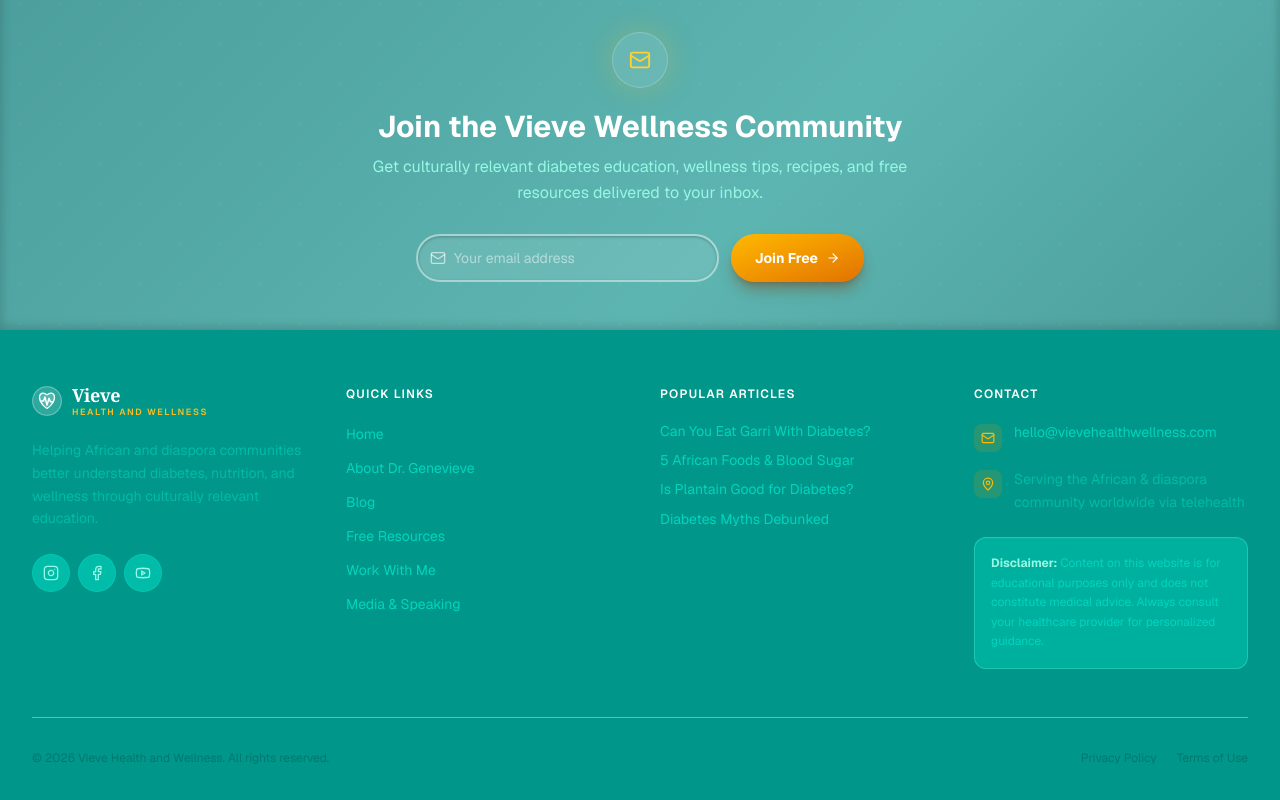
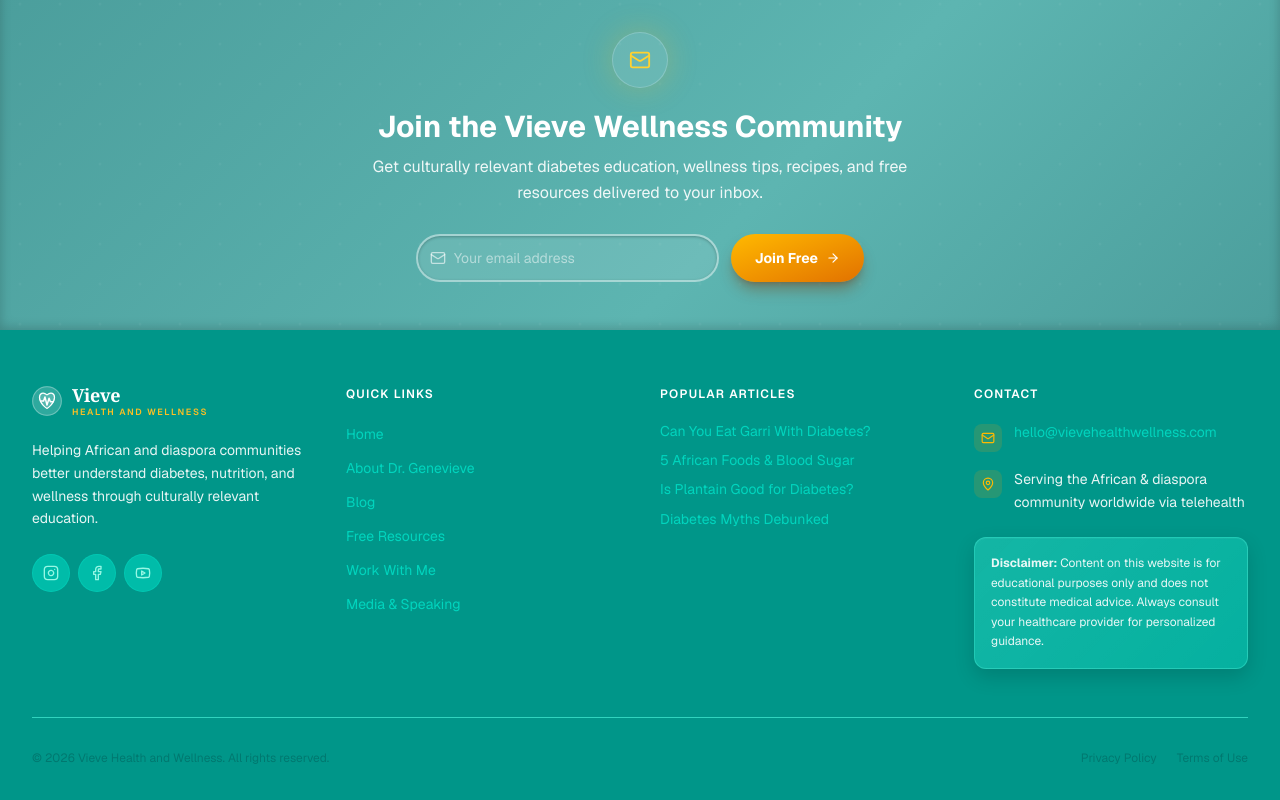
Before and after one commit to nefnakhe/vieve-health-wellness, a Next.js app: page /work-with-me in a window 1280 px wide. Shown: the part 4104-4904 px from the top of the page. Built offline with nearby package versions, Linux system fonts and the light colour scheme.

Commit message:
style: match subtext colors to cards, add shadows/gradients to icon backgrounds, improve disclaimer visibility

```diff
--- a/src/app/page.tsx
+++ b/src/app/page.tsx
@@ -518,7 +518,7 @@
             <h2 className="text-3xl sm:text-4xl font-bold text-white mt-3 mb-4">
               Free Educational Resources
             </h2>
-            <p className="text-teal-300 text-lg">
+            <p className="text-white text-lg opacity-90">
               Practical guides created specifically for African and diaspora
               communities — completely free.
             </p>
@@ -538,8 +538,9 @@
               >
                 <div className={[
                   `w-14 h-14 ${resource.iconBg} rounded-2xl flex items-center justify-center mb-4`,
-                  "shadow-[0_2px_8px_rgba(0,0,0,0.15),inset_0_1px_0_rgba(255,255,255,0.1)]",
-                ].join(" ")}>
+                  "shadow-[0_4px_16px_rgba(0,0,0,0.2),inset_0_1px_0_rgba(255,255,255,0.15)]",
+                  "bg-gradient-to-br",
+                ].join(" ")}                  style={{ backgroundImage: `linear-gradient(135deg, rgba(255,255,255,0.2) 0%, rgba(255,255,255,0.05) 100%)` }}>
                   <resource.Icon className={`w-8 h-8 ${resource.iconColor}`} />
                 </div>
                 <h3 className="font-bold text-white mb-2 text-base leading-snug">
--- a/src/components/Footer.tsx
+++ b/src/components/Footer.tsx
@@ -78,7 +78,7 @@
           <h3 className="text-2xl sm:text-3xl font-bold text-white mb-2 leading-tight">
             Join the Vieve Wellness Community
           </h3>
-          <p className="text-teal-200 mb-7 text-sm sm:text-base leading-relaxed">
+          <p className="text-white mb-7 text-sm sm:text-base leading-relaxed opacity-90">
             Get culturally relevant diabetes education, wellness tips, recipes, and free
             resources delivered to your inbox.
           </p>
@@ -95,7 +95,7 @@
             <div className="mb-4">
               <Logo variant="light" size="sm" />
             </div>
-            <p className="text-teal-500 text-sm leading-relaxed mb-6">
+            <p className="text-white text-sm leading-relaxed mb-6 opacity-90">
               Helping African and diaspora communities better understand diabetes,
               nutrition, and wellness through culturally relevant education.
             </p>
@@ -181,16 +181,16 @@
                 <div className="w-7 h-7 rounded-lg bg-amber-500/15 flex items-center justify-center shrink-0 mt-0.5">
                   <MapPin size={14} className="text-amber-400" />
                 </div>
-                <span className="text-teal-500 text-sm leading-relaxed">
+                <span className="text-white text-sm leading-relaxed opacity-90">
                   Serving the African & diaspora community worldwide via telehealth
                 </span>
               </li>
             </ul>
 
             <div className="mt-6 p-4 rounded-xl bg-teal-500/70 border border-teal-300/40
-              shadow-[inset_0_1px_0_rgba(255,255,255,0.04)]">
-              <p className="text-teal-400 text-xs leading-relaxed">
-                <strong className="text-teal-200">Disclaimer:</strong> Content on this
+              shadow-[inset_0_1px_0_rgba(255,255,255,0.04),0_8px_20px_rgba(0,0,0,0.15)]" style={{ backgroundImage: "linear-gradient(135deg, rgba(255,255,255,0.08) 0%, rgba(255,255,255,0.02) 100%)" }}>
+              <p className="text-white text-xs leading-relaxed opacity-90">
+                <strong className="text-white">Disclaimer:</strong> Content on this
                 website is for educational purposes only and does not constitute medical advice.
                 Always consult your healthcare provider for personalized guidance.
               </p>
```
